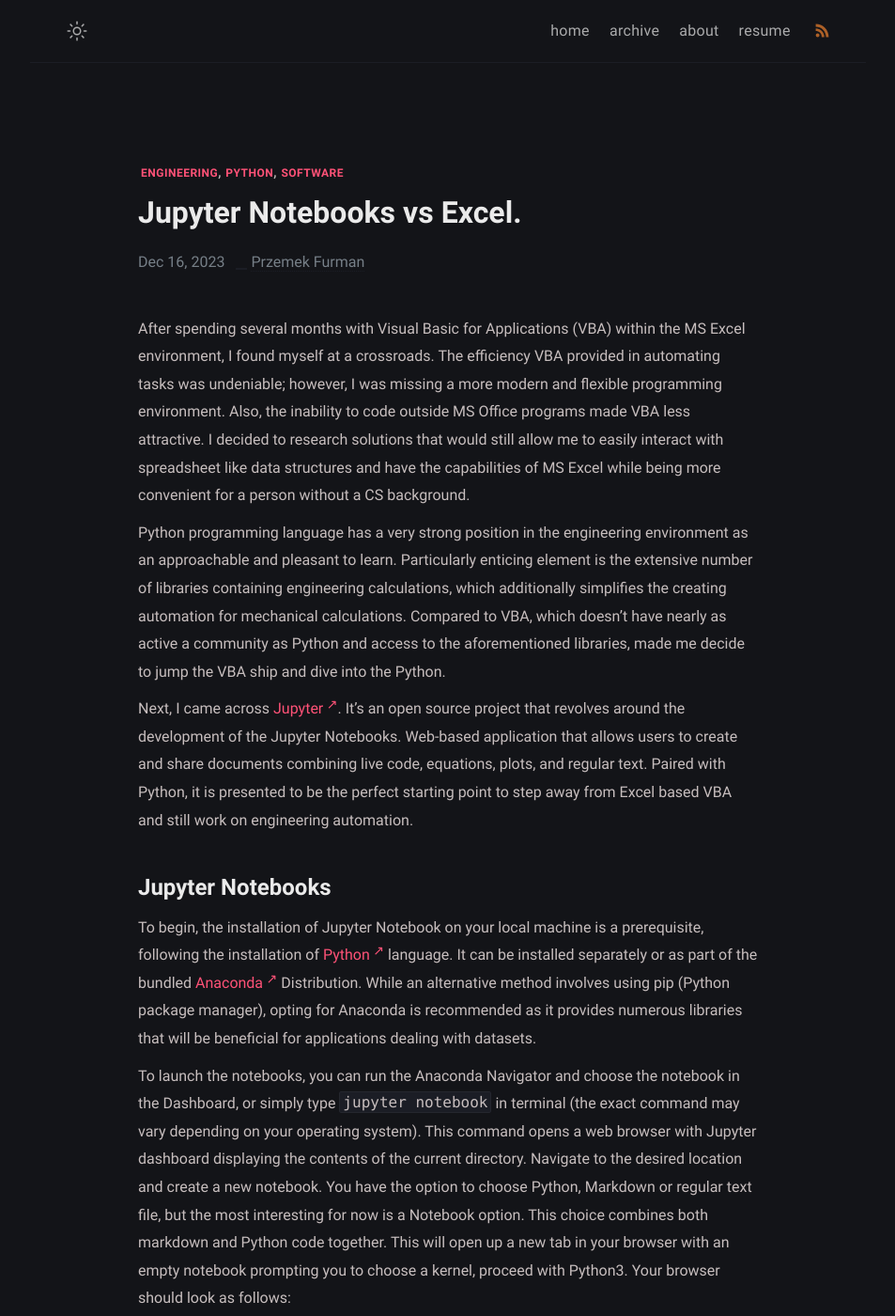
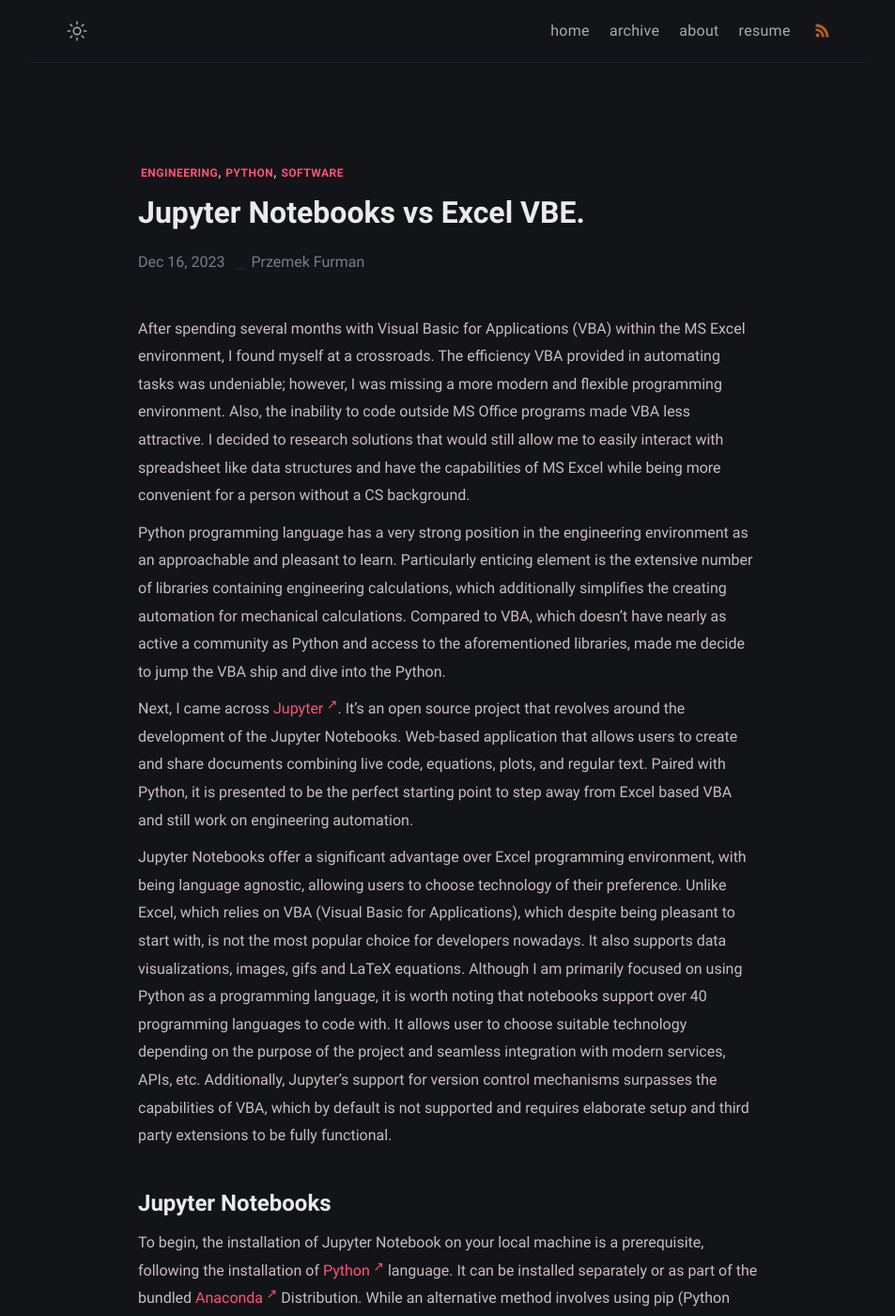
Before and after one commit to furmanp/my-personal-website, a Jekyll site: the page built from _posts/2023-12-16-jupyter-notebooks/2023-12-16-jupyter-notebooks.md, in a window 1280 px wide and 1400 px high. Shown: the whole window at 94% size, without its empty margins (163-1116 px from the left). Built offline with Jekyll 4.4.1, drawn with Linux system fonts in a browser that asks for light colours.

Commit message:
added paragraph

```diff
--- a/_posts/2023-12-16-jupyter-notebooks/2023-12-16-jupyter-notebooks.md
+++ b/_posts/2023-12-16-jupyter-notebooks/2023-12-16-jupyter-notebooks.md
@@ -1,6 +1,6 @@
 ---
 layout: post
-title:  "Jupyter Notebooks vs Excel."
+title:  "Jupyter Notebooks vs Excel VBE."
 date:   2023-12-16 00:00:00 +0000
 categories: general
 tag: [engineering, Python, software]
@@ -19,6 +19,16 @@ Next, I came across <a href="https://jupyter.org/" target="_blank" rel="noopener
 that revolves around the development of the Jupyter Notebooks. Web-based application that allows users to create and share documents combining live code,
 equations, plots, and regular text. Paired with Python, it is presented to be the perfect starting point to step away from Excel based VBA and still
 work on engineering automation.
+
+Jupyter Notebooks offer a significant advantage over Excel programming environment, with being language agnostic,
+allowing users to choose technology of their preference.
+Unlike Excel, which relies on VBA (Visual Basic for Applications), which despite being
+pleasant to start with, is not the most popular choice for developers nowadays.
+It also supports data visualizations, images, gifs and LaTeX equations.
+Although I am primarily focused on using Python as a programming language, it is worth noting that notebooks support over 40 programming languages to code with.
+It allows user to choose suitable technology depending on the purpose of the project and seamless integration with modern services, APIs, etc.
+Additionally, Jupyter's support for version control mechanisms surpasses the capabilities of VBA, which by default is not supported and
+requires elaborate setup and third party extensions to be fully functional.
 
 # Jupyter Notebooks
 To begin, the installation of Jupyter Notebook on your local machine is a prerequisite, following the installation of <a href="https://www.Python.org/" target="_blank" rel="noopener">Python</a>
```
